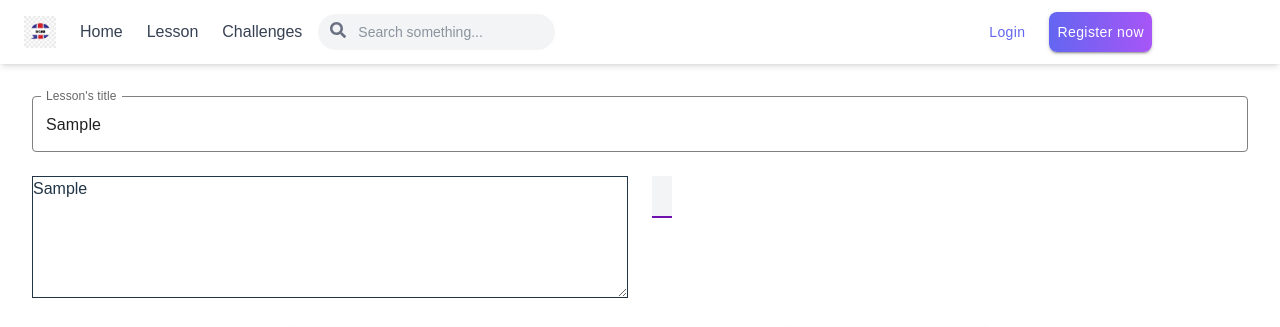
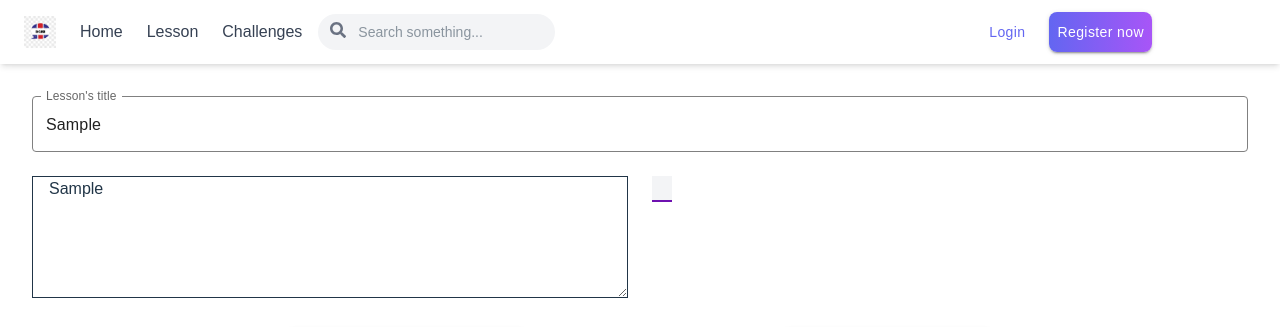
Before and after one commit to thungan1909/easyEnglish, a React (Vite) app: page /lesson/add-new in a window 1280 px wide. Both pictures are taken after typing "Sample", "Sample" into the empty fields and a click on the button "GENERATE WITHOUT SUGGEST". Shown: the top 327 px of the page. Built offline with nearby package versions, Linux system fonts and the light colour scheme; a web font is replaced by a local one.

Commit message:
Update UI add new leson

```diff
--- a/src/components/atoms/CTextArea/CTextArea.tsx
+++ b/src/components/atoms/CTextArea/CTextArea.tsx
@@ -35,6 +35,7 @@ const CTextArea = ({
         onChange={onChange}
         style={{
           border: "1px solid",
+          paddingInline: "16px",
           borderColor: "var(--main-color)",
         }}
       />
--- a/src/pages/lesson/addNewLesson/AddNewLesson.tsx
+++ b/src/pages/lesson/addNewLesson/AddNewLesson.tsx
@@ -1,4 +1,4 @@
-import React, { useState } from "react";
+import React, { useCallback, useState } from "react";
 import CTextField from "../../../components/atoms/CTextField/CTextField";
 import CTextArea from "../../../components/atoms/CTextArea/CTextArea";
 import CButton from "../../../components/atoms/CButton/CButton";
@@ -15,38 +15,50 @@ const AddNewLesson = () => {
     setLessonContent(e.target.value);
   };
 
-  const generateWords = (randomize: Boolean) => {
-    const words = lessonContent.split(/\s+/).filter(Boolean);
-    let blankPercent = 0.9;
-    if (randomize) {
-      blankPercent = 0.6;
+  const generateWords = (withSuggestions: Boolean) => {
+    console.log("Ca");
+    if (!lessonContent.trim()) return;
+    const words = lessonContent
+      .split(/(\s+|[.,!?])/) // Capture spaces and punctuation separately
+      .filter(Boolean);
+    const blankProbability = withSuggestions ? 0.6 : 0.9;
+
+    const updatedWords = words.map((word) =>
+      word.match(/^[.,!?]$/) // If the word is ONLY punctuation
+        ? word // Keep punctuation unchanged
+        : Math.random() < blankProbability
+        ? "" // Replace only words with blank
+        : word
+    );
+    // Prevent unnecessary re-renders by checking if state actually changed
+
+    if (JSON.stringify(updatedWords) !== JSON.stringify(lessonWords)) {
+      setLessonWords(updatedWords);
     }
-    const a = words?.map((word) => (Math.random() < blankPercent ? "" : word));
-    setLessonWords(a);
   };
 
   return (
     <form className=" mt-16 p-8 flex flex-col space-y-6 ">
       <CTextField label="Lesson's title" className="w-full" maxLength={50} />
 
-      <div className="grid md:grid-cols-2 gap-6  items-start">
+      <div className="grid md:grid-cols-2 gap-6 items-start">
         <CTextArea
           maxRows={25}
           minRows={5}
           maxLength={1500}
-          placeholder="Content"
-          className="w-full mb-0"
+          placeholder="Enter lesson content..."
+          className="w-full"
           value={lessonContent}
           onChange={handleGetLessonContent}
         />
-        <div className="flex space-x-1 flex-wrap h-auto max-h-fit">
+        <div className="flex gap-x-1 flex-wrap">
           {lessonWords?.map((word, index) => (
             <span
-              className={`p-2 ${
+              className={` ${
                 word ? "" : "border-b-2 border-purple-800 bg-gray-100 "
               }`}
               style={{
-                minWidth: word ? `${word.length * 4}px` : "20px",
+                minWidth: word ? `${word.length}px` : "20px",
               }}
               key={index}
             >
```
